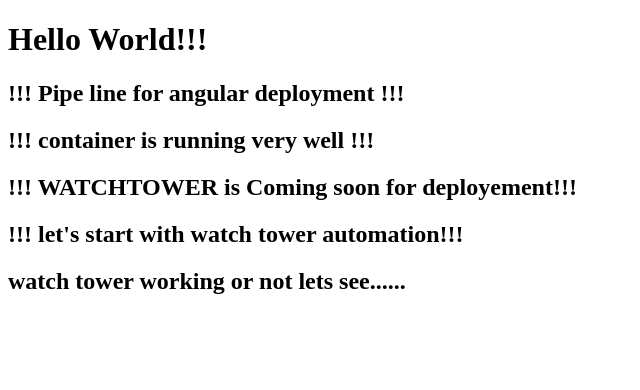
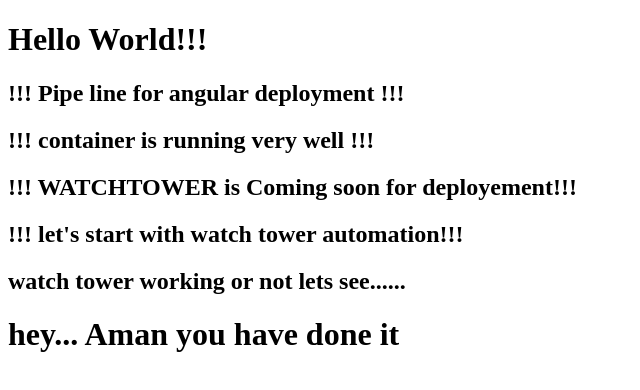
Before and after one commit to Amankashyap4/projectcicd, an Angular app: page / in a window 1280 px wide. Shown: the top 390 px of the page, without its empty margins (0-640 px from the left). Built offline with nearby package versions, Linux system fonts and the light colour scheme.

Commit message:
working watch tower - 33

```diff
--- a/src/app/app.component.html
+++ b/src/app/app.component.html
@@ -18,6 +18,8 @@
 <h2>!!! let's start with watch tower automation!!! </h2>
 
 <h2> watch tower working or not lets see......</h2>
+
+<h1>hey... Aman you have done it</h1>
 <!-- * * * * * * * * * * * * * * * * * * * * * * * * * * * * * * * -->
 <!-- * * * * * * * * * * * The content above * * * * * * * * * * * -->
 <!-- * * * * * * * * * * is only a placeholder * * * * * * * * * * -->
```
